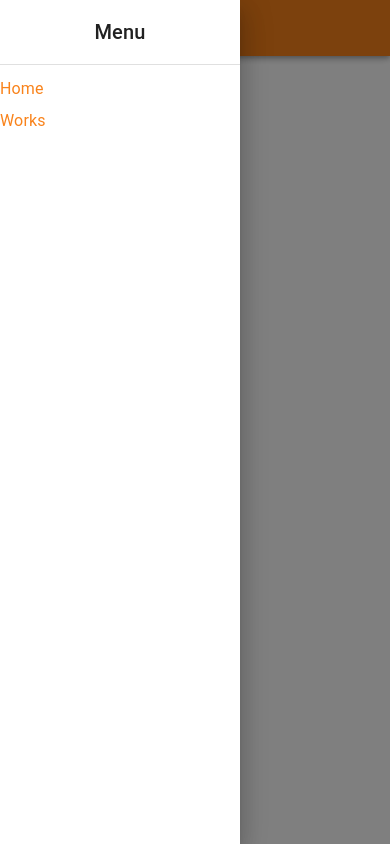
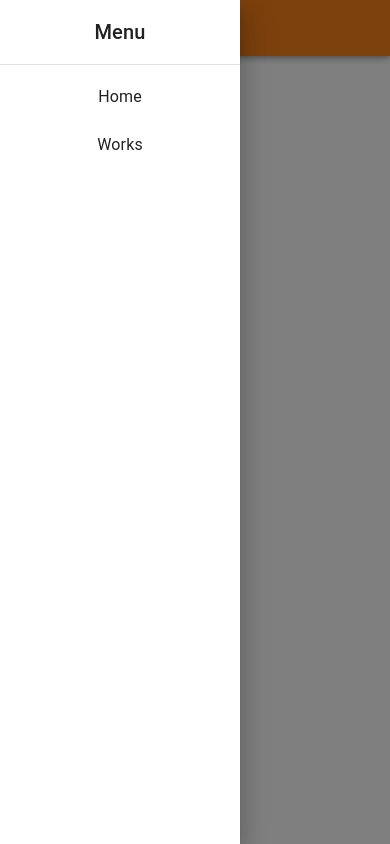
Before and after one commit to TakenoriYasugi/YsFactory, a React (Create React App) app in the folder ys-factory/: page /works in a window 390 px wide. Both pictures are taken after a click on the button "open drawer". Built offline with nearby package versions, Linux system fonts and the light colour scheme.

Commit message:
画面遷移を実装

```diff
--- a/ys-factory/src/App.tsx
+++ b/ys-factory/src/App.tsx
@@ -36,7 +36,6 @@ function App() {
     <>
       <CssBaseline/>
       <ThemeProvider theme={theme}>
-        <DrawerAppBar/>
         <RouterProvider router={router} />
       </ThemeProvider>
     </>
--- a/ys-factory/src/pages/TopPage.tsx
+++ b/ys-factory/src/pages/TopPage.tsx
@@ -7,11 +7,13 @@ import { Box, Container, Typography } from '@mui/material';
 import headerImage from '../images/header.webp' ;
 import '../css/TopPageStyle.css';
 import { Link } from 'react-router-dom';
+import DrawerAppBar from '../uiparts/DrawerAppBar';
 
 const TopPage = () => {
 
     return (
         <>
+            <DrawerAppBar/>
             <img className='logo' src={headerImage} />
 
            <Box component='main' sx={{p: 3}}>
--- a/ys-factory/src/pages/Works.tsx
+++ b/ys-factory/src/pages/Works.tsx
@@ -1,9 +1,12 @@
 import { Typography } from "@mui/material";
+import DrawerAppBar from "../uiparts/DrawerAppBar";
 
 const Works = () => {
     return (
-        <><Typography>This page is Works</Typography>
-        <Typography>Hello</Typography>
+        <>
+            <DrawerAppBar/>
+            <Typography>This page is Works</Typography>
+            <Typography>Hello</Typography>
         </>
     );
 }
--- a/ys-factory/src/uiparts/DrawerAppBar.tsx
+++ b/ys-factory/src/uiparts/DrawerAppBar.tsx
@@ -14,7 +14,8 @@ import Toolbar from '@mui/material/Toolbar';
 import Typography from '@mui/material/Typography';
 import Button from '@mui/material/Button';
 import { Link } from '@mui/material';
-import { Link as RouterLink } from 'react-router-dom';
+import { Link as RouterLink, useNavigate } from 'react-router-dom';
+import { click } from '@testing-library/user-event/dist/click';
 
 
 const drawerWidth = 240;
@@ -38,7 +39,12 @@ export default function DrawerAppBar() {
   };
 
   // スマホで閲覧した際に表示するハンバーガーメニュー
+
+
+  const navigate = useNavigate();
+
   const drawer = (
+
     <Box onClick={handleDrawerToggle} sx={{ textAlign: 'center' }}>
       <Typography variant="h6" sx={{ my: 2 }}>
         Menu
@@ -46,8 +52,10 @@ export default function DrawerAppBar() {
       <Divider />
       <List>
         {navItems.map((item) => (
-          <ListItem key={item.text} component={props => <Link {...props} href={item.url}/>} disablePadding>
+          <ListItem key={item.text} disablePadding>
+              <ListItemButton sx={{ textAlign: 'center' }} onClick={() => navigate(item.url)}  >
                 <ListItemText primary={item.text}/>
+              </ListItemButton>
            </ListItem>
         ))}
       </List>
@@ -80,7 +88,7 @@ export default function DrawerAppBar() {
           </Typography>
           <Box sx={{ display: { xs: 'none', sm: 'block' } }}>
             {navItems.map((item) => (
-              <Button key={item.text} sx={{ color: '#fff' } }>
+              <Button key={item.text} sx={{ color: '#fff' }} onClick={() => navigate(item.url)}>
                 {item.text}
               </Button>
             ))}
```
